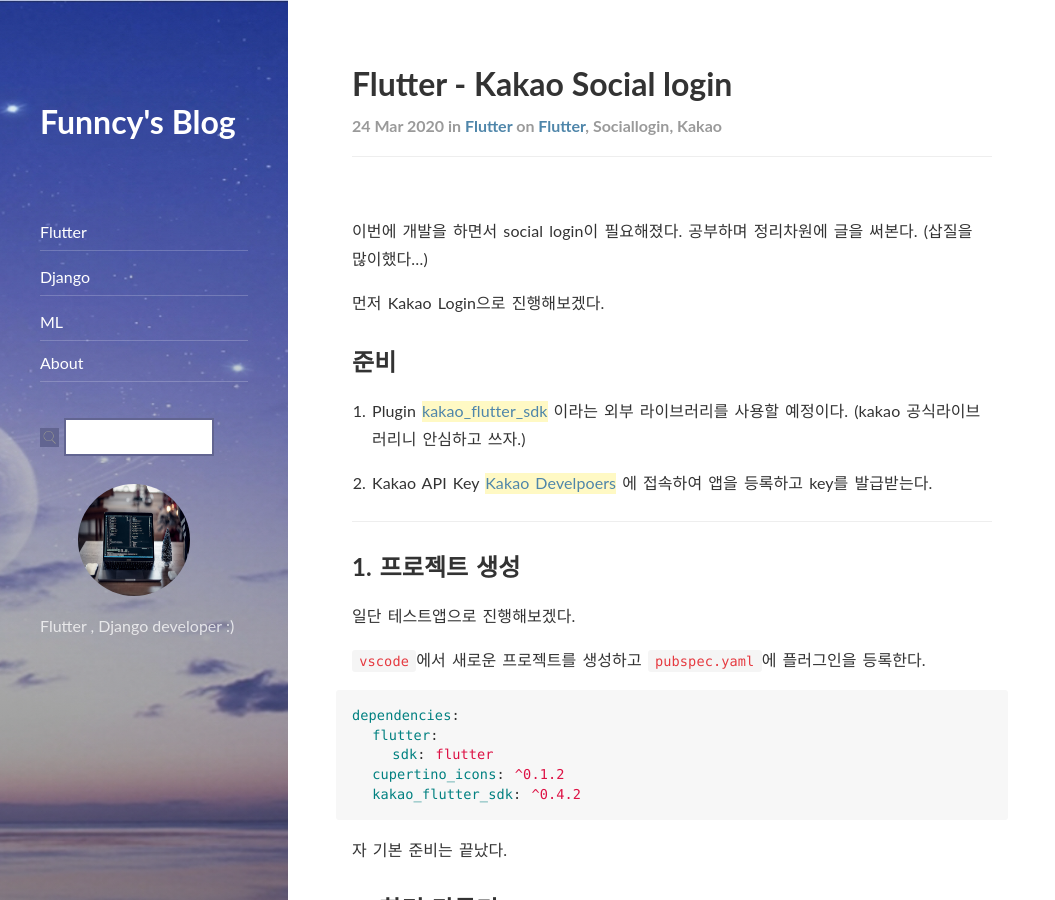
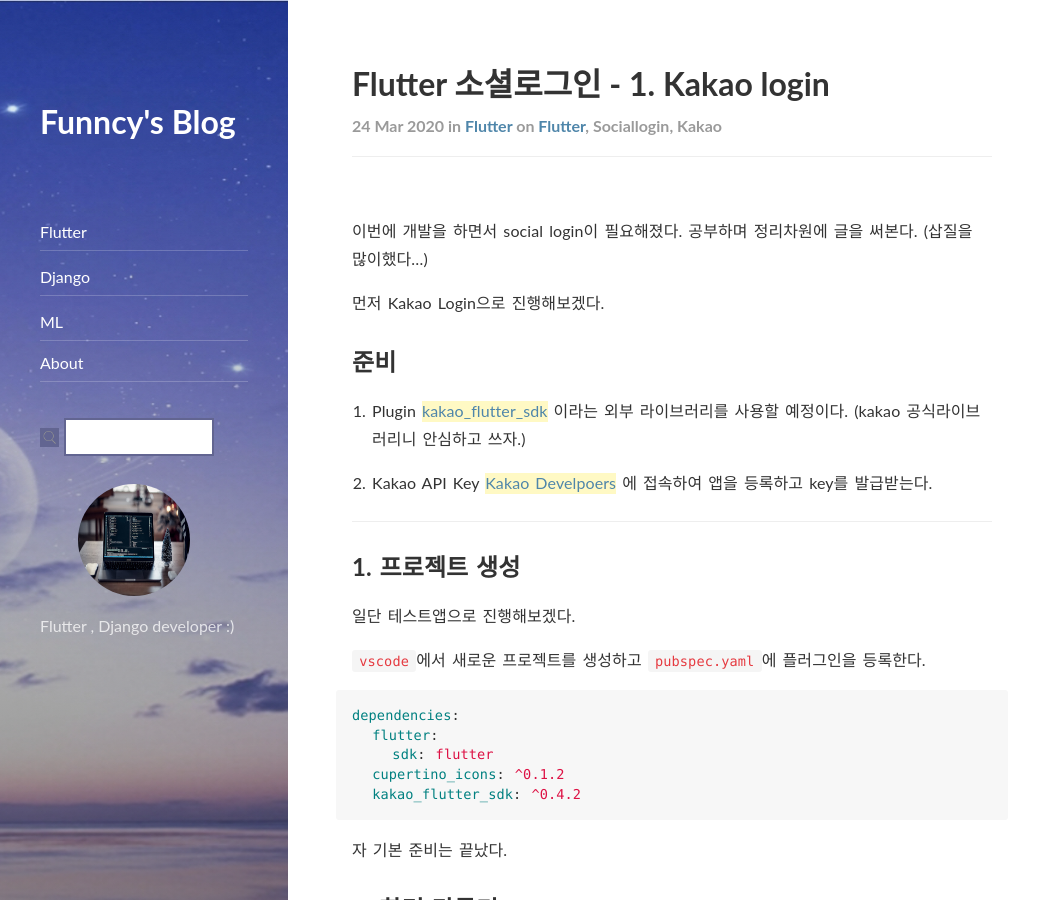
Before and after one commit to Funncy/Funncy.github.io, a Jekyll site: the page built from _posts/social_login/2020-03-24-kakao-01.md, in a window 1280 px wide and 900 px high. Shown: the whole window, without its empty margins (0-1055 px from the left). Built offline with Jekyll 4.4.1, drawn with Linux system fonts in a browser that asks for light colours; nearby versions of some CDN libraries; comment, search, counter and statistics services are not loaded.

Commit message:
kakao social login post - update title

```diff
--- a/_posts/social_login/2020-03-24-kakao-01.md
+++ b/_posts/social_login/2020-03-24-kakao-01.md
@@ -1,7 +1,7 @@
 ---
 layout: post
-title: "Flutter - Kakao Social login"
-subtitle:   "Let's study a social login in flutter"
+title: "Flutter 소셜로그인 - 1. Kakao login"
+subtitle:   "Flutter - Kakao Social login"
 categories: flutter
 tags: flutter sociallogin kakao
 comments: true
```
